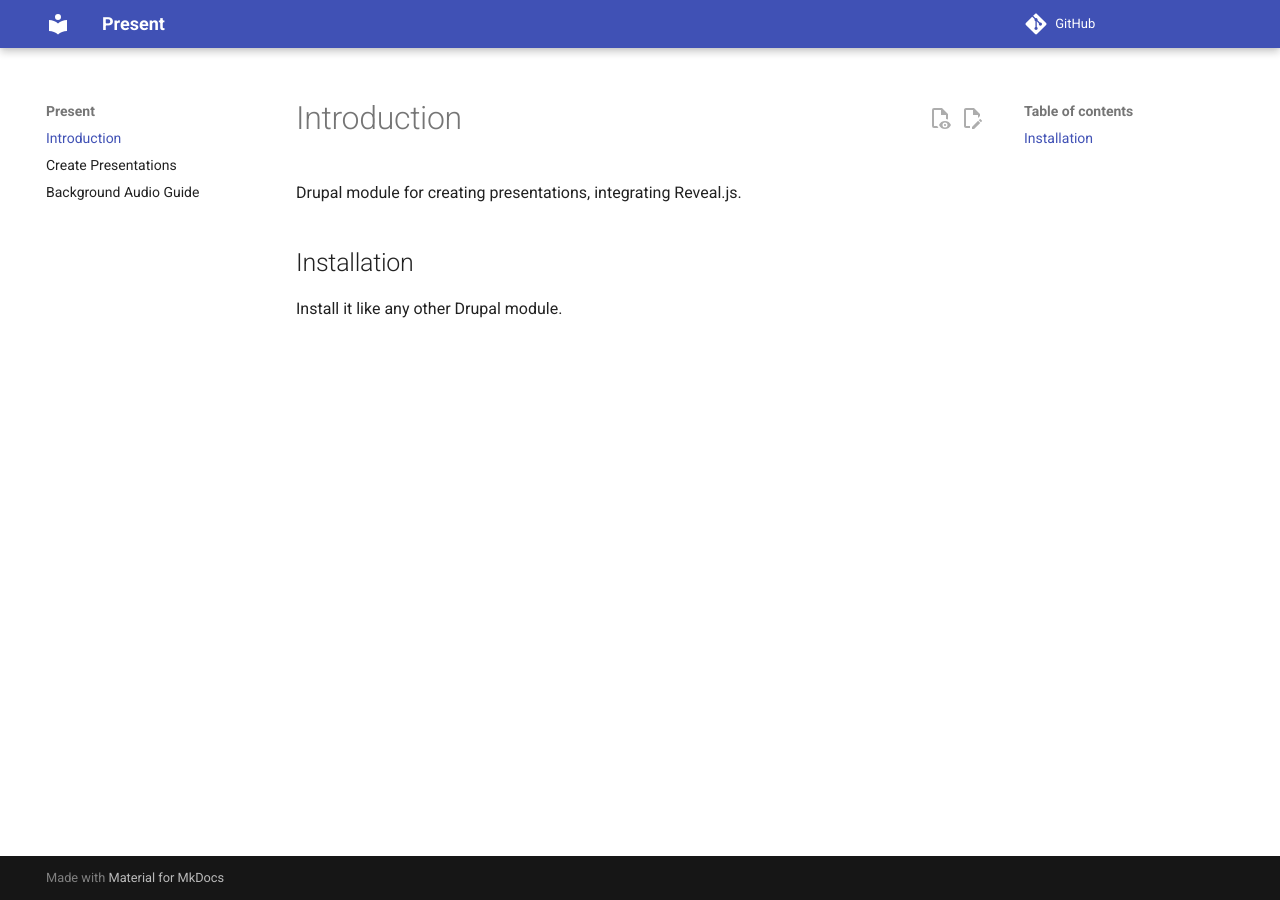
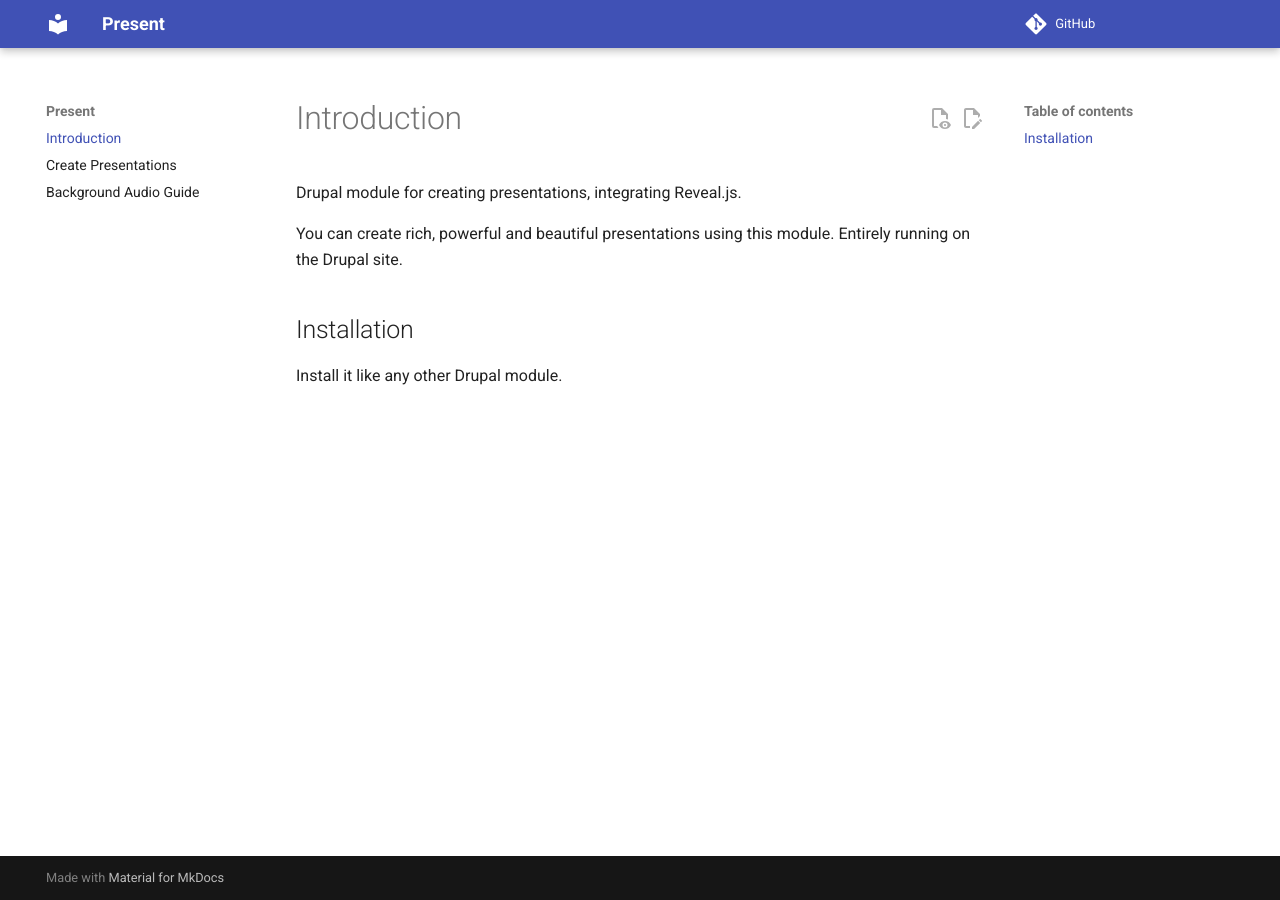
Before and after one commit to Wickwood-LLC/present-docs, an MkDocs documentation site: the page built from docs/index.md, in a window 1280 px wide. Built offline with MkDocs 1.6.1 and Material for MkDocs 9.7.7, drawn with Linux system fonts in a browser that asks for light colours; comment, search, counter and statistics services are not loaded.

Commit message:
Bit more intro

```diff
--- a/docs/index.md
+++ b/docs/index.md
@@ -2,6 +2,8 @@
 
 Drupal module for creating presentations, integrating Reveal.js.
 
+You can create rich, powerful and beautiful presentations using this module. Entirely running on the Drupal site.
+
 ## Installation
 
 Install it like any other Drupal module.
```
